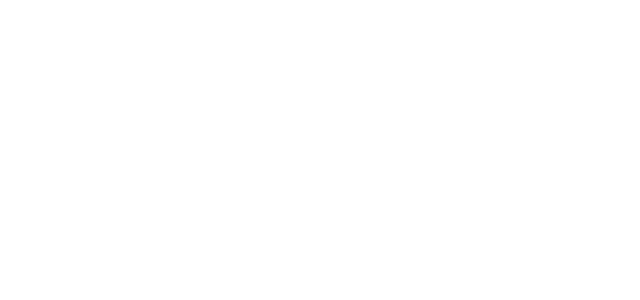
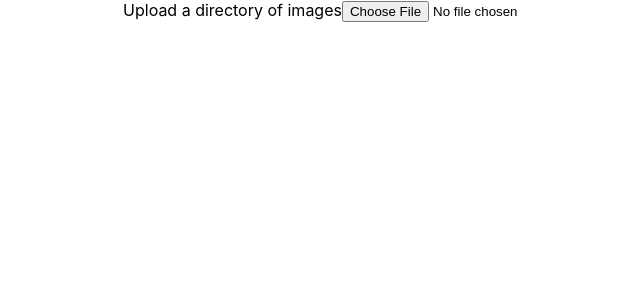
Before and after one commit to pstringe/react-opacity-slider, a React (Create React App) app in the folder react-opacity-slider/: page / in a window 1280 px wide. Shown: the top 300 px of the page, without its empty margins (281-921 px from the left). Built offline with nearby package versions, Linux system fonts and the light colour scheme.

Commit message:
image upload works

```diff
--- a/react-opacity-slider/src/components/ImagePairs.jsx
+++ b/react-opacity-slider/src/components/ImagePairs.jsx
@@ -3,10 +3,11 @@
 const ImagePairs = ({imagePair, opacity}) => {
 
     return (
-    <div className="image-pairs">
-        <OpacityImage opacity={opacity}/>
-        <OpacityImage opacity={1 / opacity}/>
-    </div> );
+        <div className="image-pairs">
+            <OpacityImage src={imagePair.img1} opacity={opacity}/>
+            <OpacityImage src={imagePair.img2} opacity={1 / opacity}/>
+        </div>
+    );
 }
 
 export default ImagePairs;
--- a/react-opacity-slider/src/components/OpacityImage.jsx
+++ b/react-opacity-slider/src/components/OpacityImage.jsx
@@ -1,7 +1,9 @@
-const OpacityImage = () => {
+const OpacityImage = ({src, opacity}) => {
+    const style = { opacity: opacity };
+
     return (
         <div className="opacity-image">
-
+            <img src={src} style={style} />;
         </div>
     );
 }
--- a/react-opacity-slider/src/components/OpacitySlider.jsx
+++ b/react-opacity-slider/src/components/OpacitySlider.jsx
@@ -8,7 +8,34 @@
     const [imagePairIndex, setImagePairIndex] = useState(0);
     const [opacity, setOpacity] = useState(0.5);
 
+    const handleImageDirectorySelect = async (event) => {
+        const fileList = event.target.files;
+
+        // create an array to hold the data URLs
+        const urls = [];
+
+        for (let i = 0; i < fileList.length; i++) {
+          const file = fileList[i];
+          const reader = new FileReader();
+
+          // use a Promise to wait for the file to be read as a data URL
+          const dataUrl = await new Promise((resolve, reject) => {
+            reader.onload = () => resolve(reader.result);
+            reader.onerror = reject;
+            reader.readAsDataURL(file);
+          });
+
+          // add the data URL to the array
+          urls.push(dataUrl);
+        }
+
+        // do something with the array of data URLs
+        console.log(dataUrls);
+    };
+
+
     const onUpload = (dataUrls) => {
+        handleImageDirectorySelect(dataUrls);
         setDataUrls(dataUrls);
     }
 
@@ -24,12 +51,11 @@
         setImagePairIndex(Math.min(dataUrls.length - 1, imagePairIndex + 1));
     }
 
-    return ( dataUrls.length ? (
-    <>
+    return ( dataUrls.length ? (<>
         <ImagePairs imagePair={dataUrls[imagePairIndex]} opacity={opacity}/>
         <Slider onSliderChange={onSliderChange} onClickBack={onClickBack} onClickForward={onClickForward}/>
     </>)
-    : <Upload onUpload={onUpload}/>);
+    : <Upload onImageDirectorySelect={handleImageDirectorySelect}/>);
 }
 
 export default OpacitySlider;
--- a/react-opacity-slider/src/components/Slider.jsx
+++ b/react-opacity-slider/src/components/Slider.jsx
@@ -1,5 +1,5 @@
 const Slider = () => {
-    return ( <div className="slider"></div> );
+    return ( <div className="slider"> </div> );
 }
 
 export default Slider;
--- a/react-opacity-slider/src/components/Upload.jsx
+++ b/react-opacity-slider/src/components/Upload.jsx
@@ -1,5 +1,9 @@
-const Upload = () => {
-    return ( <div className="upload"> </div> );
+const Upload = ({handleImageDirectorySelect}) => {
+    return (
+    <div className="upload">
+        Upload a directory of images
+        <input type="file" directory="" webkitdirectory="" onChange={handleImageDirectorySelect} />
+    </div> );
 }
 
 export default Upload;
```
